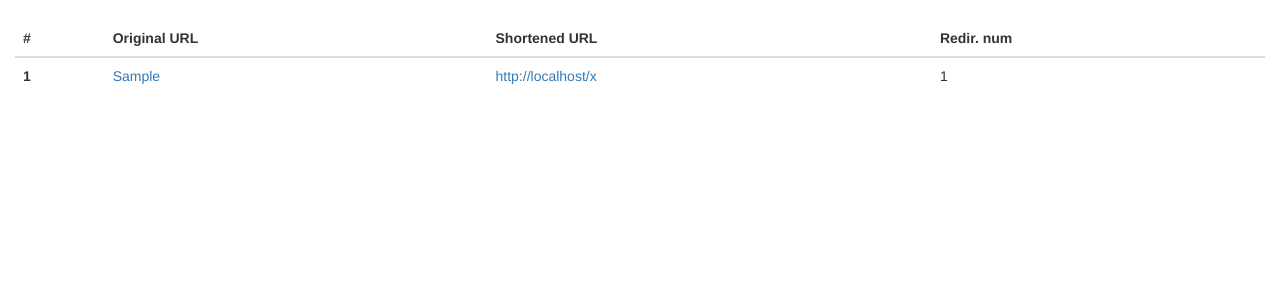
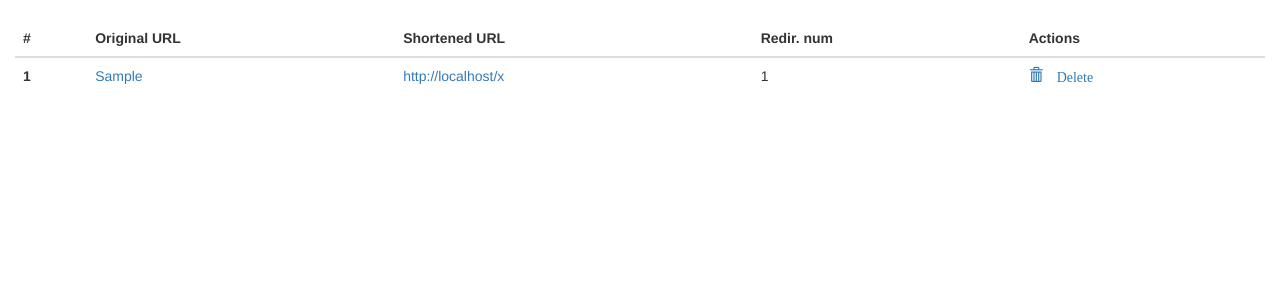
Before and after one commit to Zera7/DjangoProject, a Django app: page /links/ in a window 1280 px wide. Shown: the part 52-352 px from the top of the page. Run offline with Django 3.2, Linux system fonts and the light colour scheme; tables that the repository leaves empty hold one stand-in row (values such as "Sample post"); some libraries are stand-ins or nearby versions.

Commit message:
Links redir + delete link

```diff
--- a/LinkShortener/settings.py
+++ b/LinkShortener/settings.py
@@ -24,7 +24,7 @@ SECRET_KEY = 'uunv6u&bjz^*9e@os3%%gr=syxt0=7)sk_wwej_-5657(bt1^d'
 # SECURITY WARNING: don't run with debug turned on in production!
 DEBUG = True
 
-ALLOWED_HOSTS = []
+ALLOWED_HOSTS = ['localhost', '127.0.0.1']
 
 # Application definition
 
--- a/LinkShortener/urls.py
+++ b/LinkShortener/urls.py
@@ -13,6 +13,7 @@ Including another URLconf
     1. Import the include() function: from django.urls import include, path
     2. Add a URL to urlpatterns:  path('blog/', include('blog.urls'))
 """
+from django.conf.urls import url
 from django.contrib import admin
 from django.urls import path
 
@@ -22,4 +23,6 @@ urlpatterns = [
     path('admin/', admin.site.urls),
     path('', views.home, name='home'),
     path('links/', views.links, name='links'),
+    path('delete/<int:linkid>', views.delete, name='delete'),
+    url(r'^(?P<linkhash>[a-z0-9]+)$', views.redir, name='redir')
 ]
--- a/LinkShortener/views.py
+++ b/LinkShortener/views.py
@@ -1,6 +1,8 @@
-from django.core.exceptions import ValidationError
+from django.core.exceptions import ValidationError, ObjectDoesNotExist
 from django.core.validators import URLValidator
-from django.shortcuts import render
+from django.db.models import F
+from django.http import Http404
+from django.shortcuts import render, redirect
 
 from LinkShortener import models
 
@@ -53,3 +55,32 @@ def links(request):
     # num of redirects
     return render(request, "links.html",
                   {"links": links})
+
+
+def delete(request, linkid):
+    """Delete link method
+    :param request: an HttpRequest object that contains metadata about the request
+    :param linkid: an identifier of the link to delete
+    :return: redirects to all links page
+    """
+    # Check if a link with such id exists
+    try:
+        link = models.Link.objects.get(id=linkid)
+        link.delete()
+    finally:
+        return redirect("/links/")
+
+
+def redir(request, linkhash):
+    """Redirection method (from short link to original)
+    :param request: an HttpRequest object that contains metadata about the request
+    :param linkhash: a hash of the original link (the 6 chars after the domain name)
+    :return: redirects to original link or drops an error 404 (Not found)
+    """
+    # Check if a link with such hash exists
+    try:
+        link = models.Link.objects.get(hash=linkhash)
+        models.Link.objects.filter(hash=linkhash).update(redir_num=F('redir_num') + 1)
+        return redirect(link.original)
+    finally:
+        return redirect("/links/")
--- a/templates/links.html
+++ b/templates/links.html
@@ -25,6 +25,7 @@
                     <th scope="col">Original URL</th>
                     <th scope="col">Shortened URL</th>
                     <th scope="col">Redir. num</th>
+                    <th scope="col">Actions</th>
                 </tr>
                 </thead>
                 <tbody>
@@ -36,6 +37,7 @@
                             <a href="{{ request.scheme }}://{{ request.get_host }}/{{ item.hash }}">{{ request.scheme }}://{{ request.get_host }}/{{ item.hash }}</a>
                         </td>
                         <td>{{ item.redir_num }}</td>
+                        <td><a href="/delete/{{ item.id }}" class="glyphicon glyphicon-trash"> Delete</a></td>
                     </tr>
                 {% endfor %}
                 </tbody>
```
